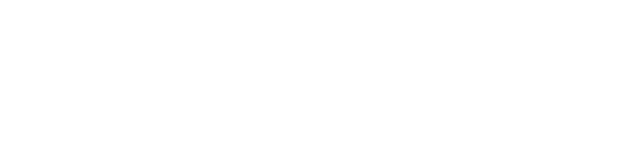
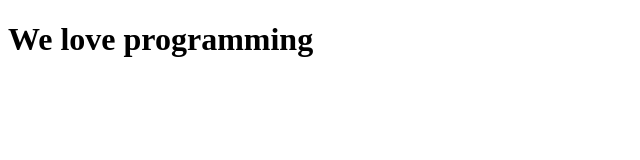
Before and after one commit to tanjeeluddin/portfolio-practice, a website: page index.html in a window 1280 px wide. Shown: the whole page, without its empty margins (0-640 px from the left). Drawn offline with Linux system fonts and the light colour scheme.

Commit message:
index.html file updated

```diff
--- a/index.html
+++ b/index.html
@@ -7,7 +7,7 @@
     <title>home</title>
 </head>
 <body>
-
+   <h1>We love programming</h1>
 
 </body>
 </html>
```
